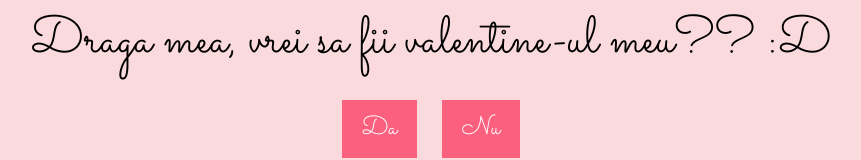
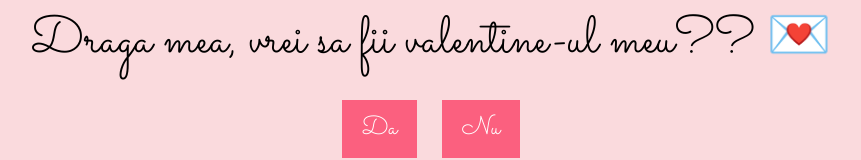
Before and after one commit to DarkBengosu/valentines-day, a plain HTML site: page index.html in a window 1280 px wide. Shown: the part 471-631 px from the top of the page, without its empty margins (209-1070 px from the left). Drawn offline with Linux system fonts and the light colour scheme.

Commit message:
Update index.html

```diff
--- a/index.html
+++ b/index.html
@@ -11,7 +11,7 @@
     <div id="container">
         <div id="image-container"></div> <!-- Container for displaying images -->
         <div id="text-container">
-            <div id="question">Draga mea, vrei sa fii valentine-ul meu?? :D</div> <!-- Question -->
+            <div id="question">Draga mea, vrei sa fii valentine-ul meu?? 💌</div> <!-- Question -->
             <div id="options">
                 <button id="yes-button" onclick="selectOption('yes')">Da</button> <!-- Yes button -->
                 <button id="no-button" onclick="selectOption('no')">Nu</button> <!-- No button -->
```
